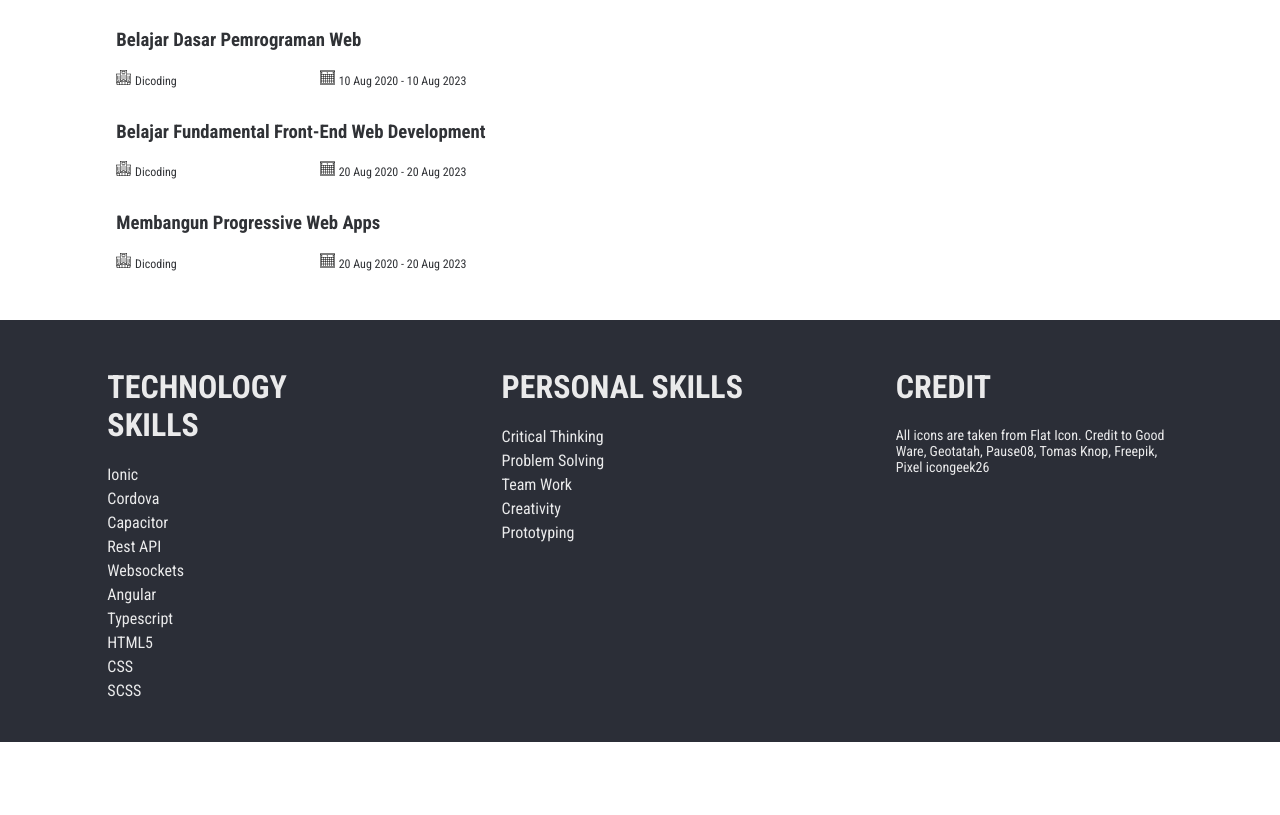
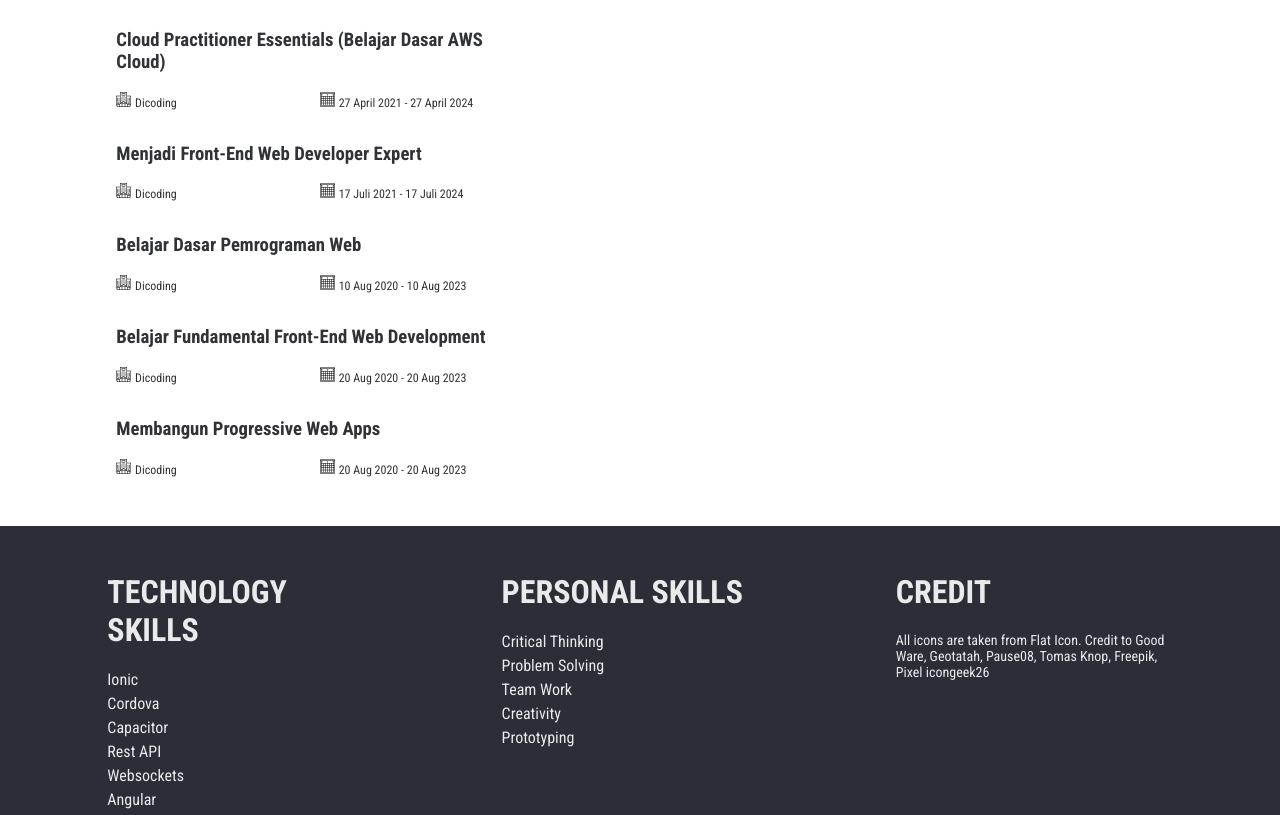
Before and after one commit to heyjuns/me, a plain HTML site: page index.html in a window 1280 px wide. Shown: the part 1241-2056 px from the top of the page. Before the commit the page ends 1983 px from the top, so only its background shows below. Drawn offline with Linux system fonts and the light colour scheme.

Commit message:
update certificate

```diff
--- a/index.html
+++ b/index.html
@@ -118,6 +118,41 @@
                     </section>
 
                     <h1>CERTIFICATES</h1>
+
+                    <a href="https://www.dicoding.com/certificates/1RXY4JYYKPVM" target="_blank">
+                      <section class="pengalaman-kerja">
+                          <h3>Cloud Practitioner Essentials (Belajar Dasar AWS Cloud)</h3>
+                          <div class="lokasi-kerja-container">
+                              <div class="lokasi-kerja">
+                                  <img src="./image/work.svg" alt="">
+                                  <p>Dicoding</p>
+                              </div>
+                              <div class="lokasi-kerja">
+                                  <img src="./image/calendar.svg" alt="">
+                                  <p>27 April 2021 - 27 April 2024</p>
+
+                              </div>
+                          </div>
+
+                      </section>
+                  </a>
+                    <a href="https://www.dicoding.com/certificates/MEPJLLOQ6Z3V" target="_blank">
+                      <section class="pengalaman-kerja">
+                          <h3>Menjadi Front-End Web Developer Expert</h3>
+                          <div class="lokasi-kerja-container">
+                              <div class="lokasi-kerja">
+                                  <img src="./image/work.svg" alt="">
+                                  <p>Dicoding</p>
+                              </div>
+                              <div class="lokasi-kerja">
+                                  <img src="./image/calendar.svg" alt="">
+                                  <p>17 Juli 2021 - 17 Juli 2024</p>
+
+                              </div>
+                          </div>
+
+                      </section>
+                  </a>
                     <a href="https://www.dicoding.com/certificates/72ZD28ME9ZYW" target="_blank">
                         <section class="pengalaman-kerja">
                             <h3>Belajar Dasar Pemrograman Web</h3>
```
